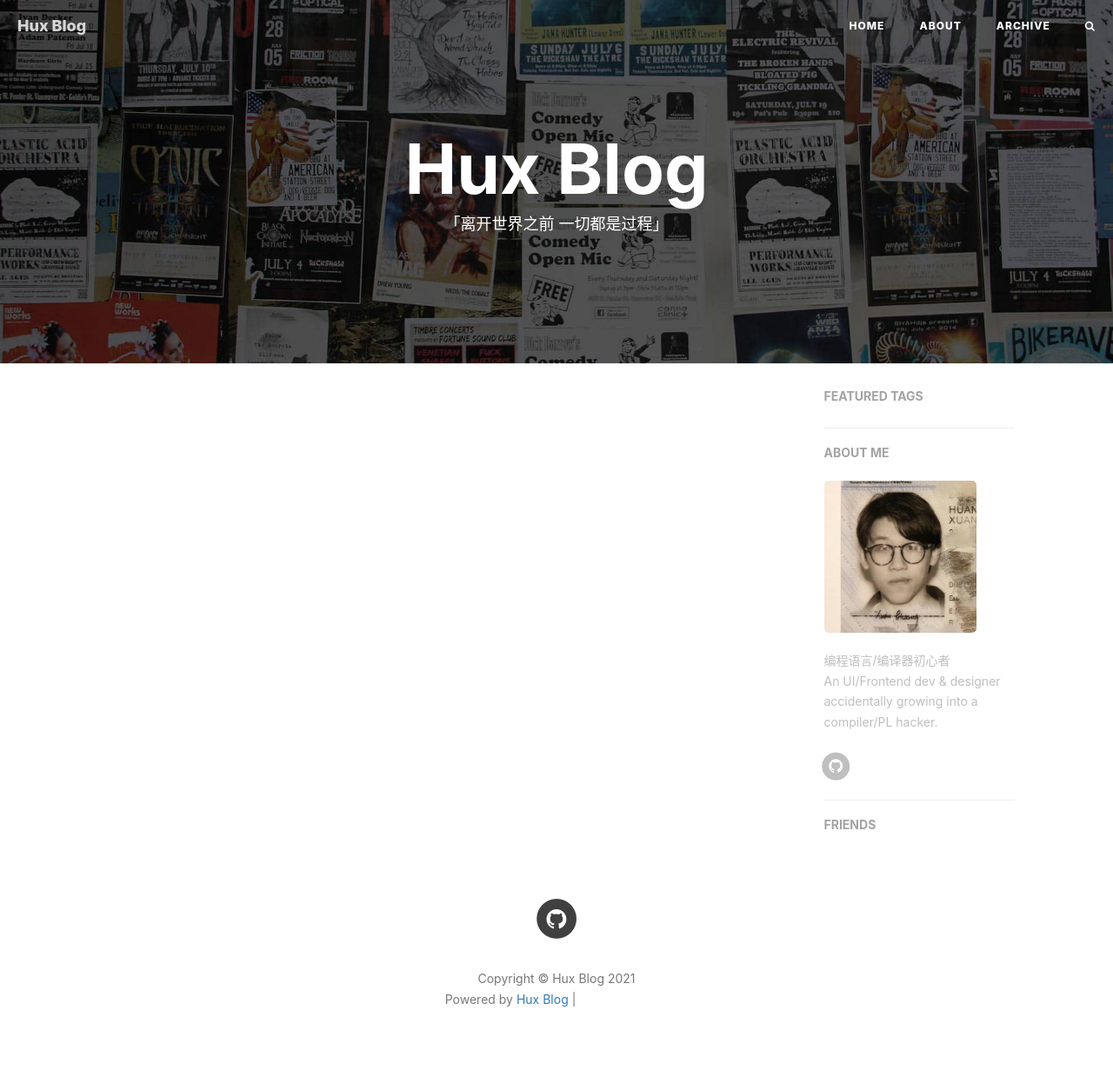
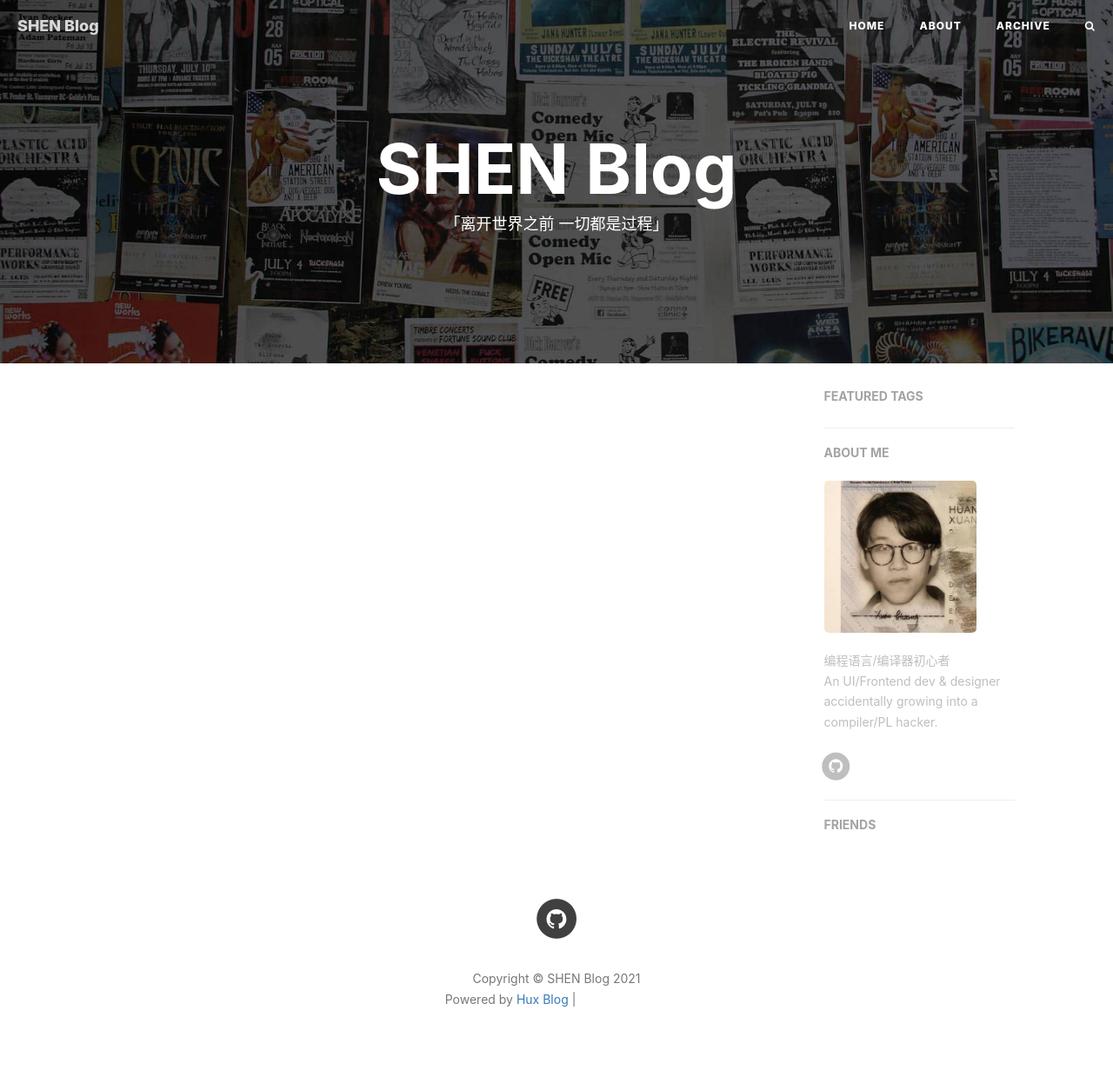
Before and after one commit to ShawnSen/ShawnSen.github.io, a Jekyll site: the page built from index.html, in a window 1280 px wide. Shown: the whole page at 87% size. Built offline with Jekyll 4.4.1, drawn with Linux system fonts in a browser that asks for light colours; nearby versions of some CDN libraries; the list of posts is cut into pages by our own code; comment, search, counter and statistics services are not loaded; grey boxes are pictures that could not be loaded.

Commit message:
修改信息

```diff
--- a/_config.yml
+++ b/_config.yml
@@ -1,5 +1,5 @@
 # Site settings
-title: Hux Blog
+title: SHEN Blog
 SEOTitle: 籸的博客 | Shen Blog
 header-img: img/home-bg.jpg
 email: huxpro@gmail.com
```
